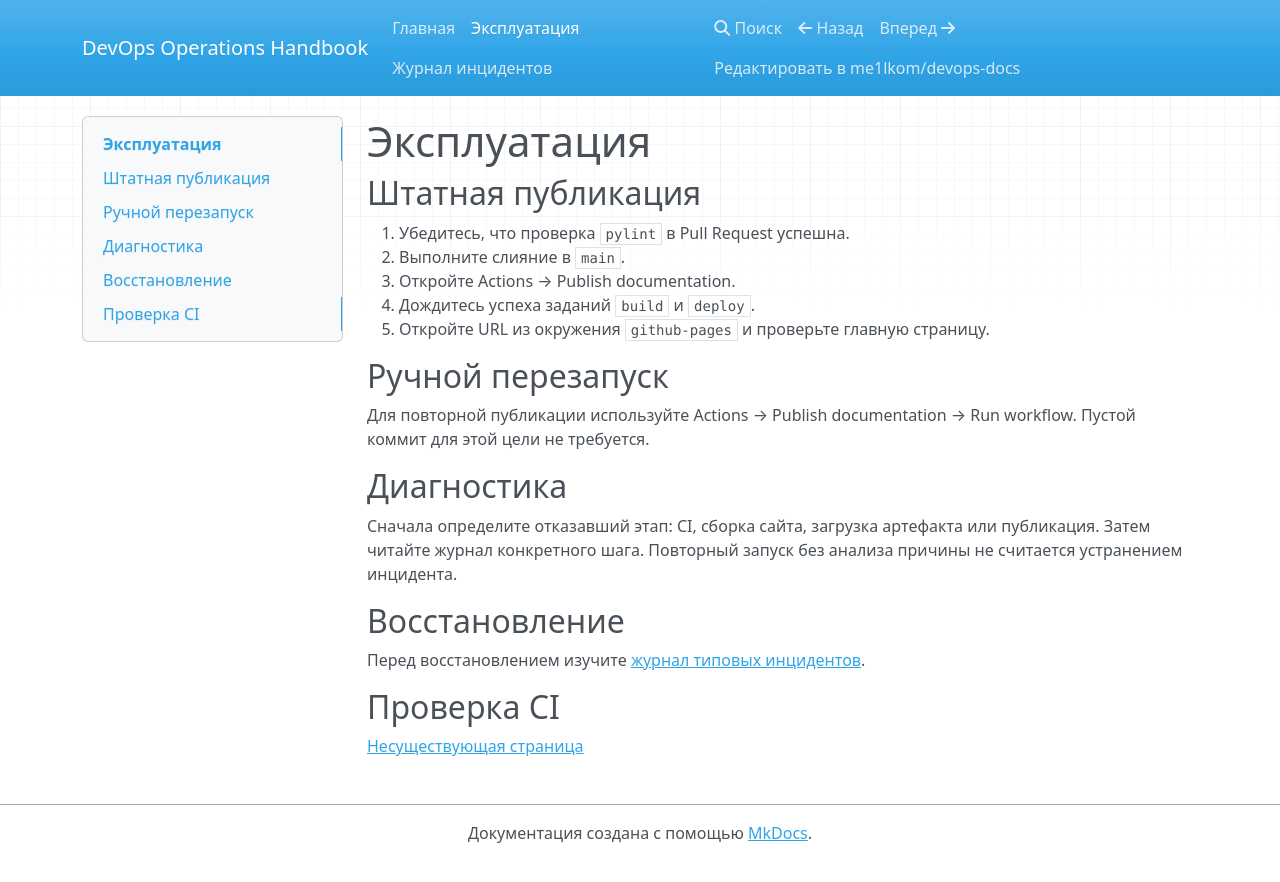
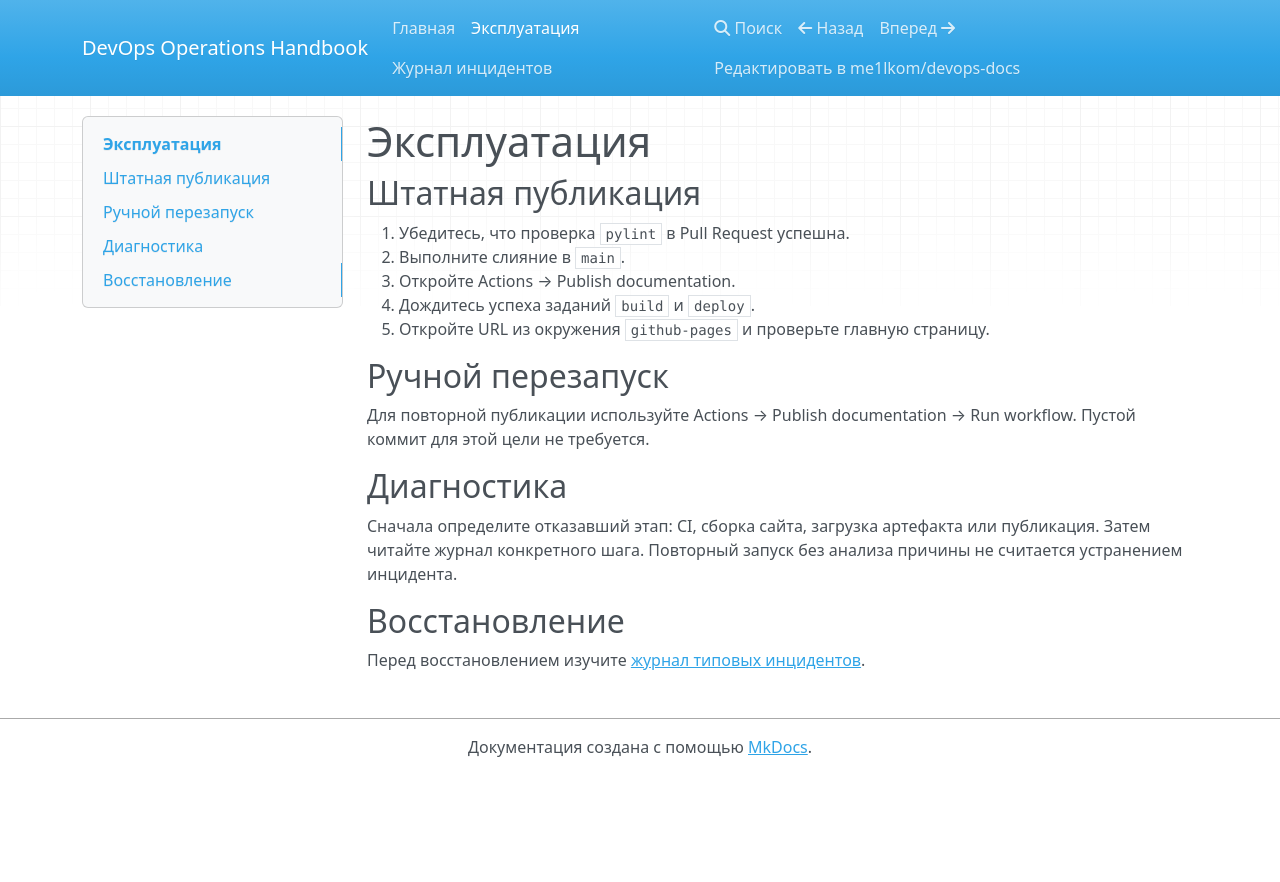
Before and after one commit to me1lkom/devops-docs, an MkDocs documentation site: the page built from docs/runbook.md, in a window 1280 px wide. Shown: the top 882 px of the page. Built offline with MkDocs 1.6.1, drawn with Linux system fonts in a browser that asks for light colours; nearby versions of some CDN libraries.

Commit message:
fix: remove invalid documentation link

```diff
--- a/docs/runbook.md
+++ b/docs/runbook.md
@@ -13,5 +13,3 @@
 Затем читайте журнал конкретного шага. Повторный запуск без анализа причины не считается устранением инцидента.
 ## Восстановление
 Перед восстановлением изучите [журнал типовых инцидентов](incidents.md).
-## Проверка CI
-[Несуществующая страница](missing-page.md)
```
